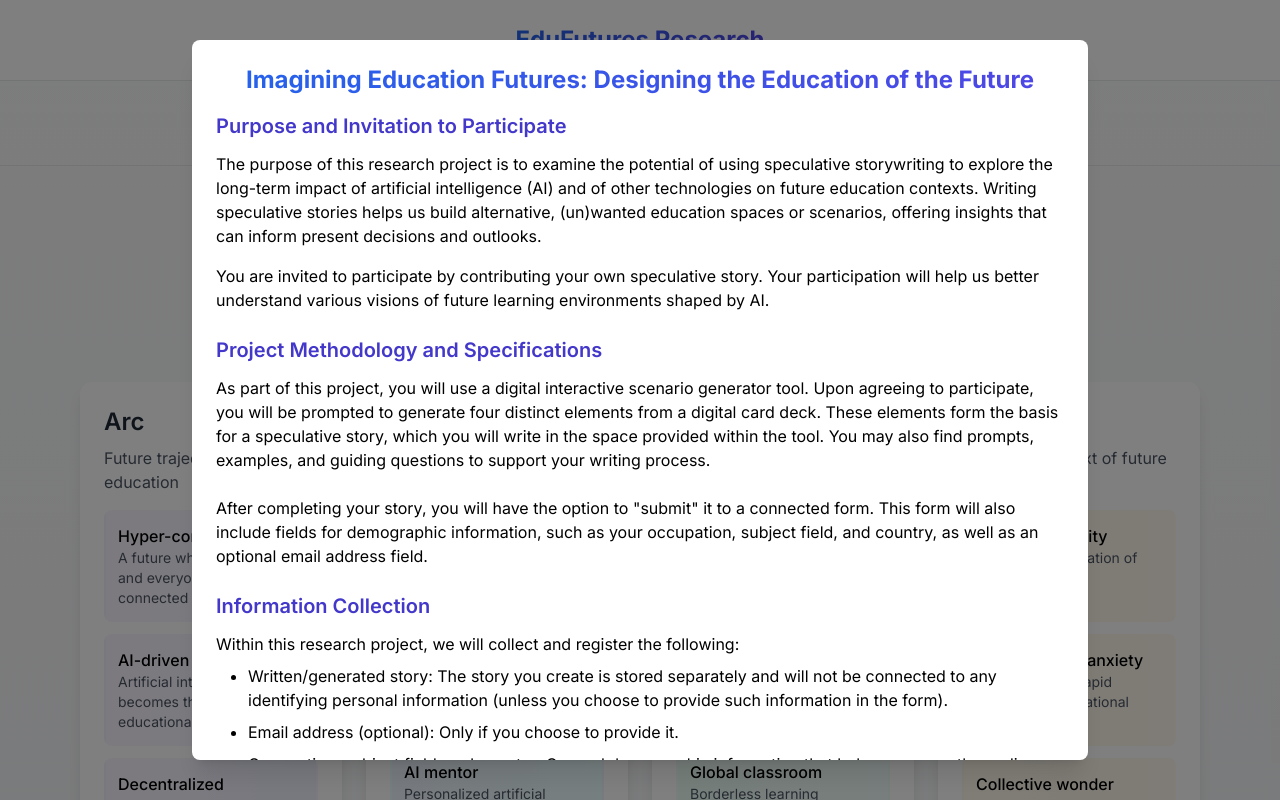
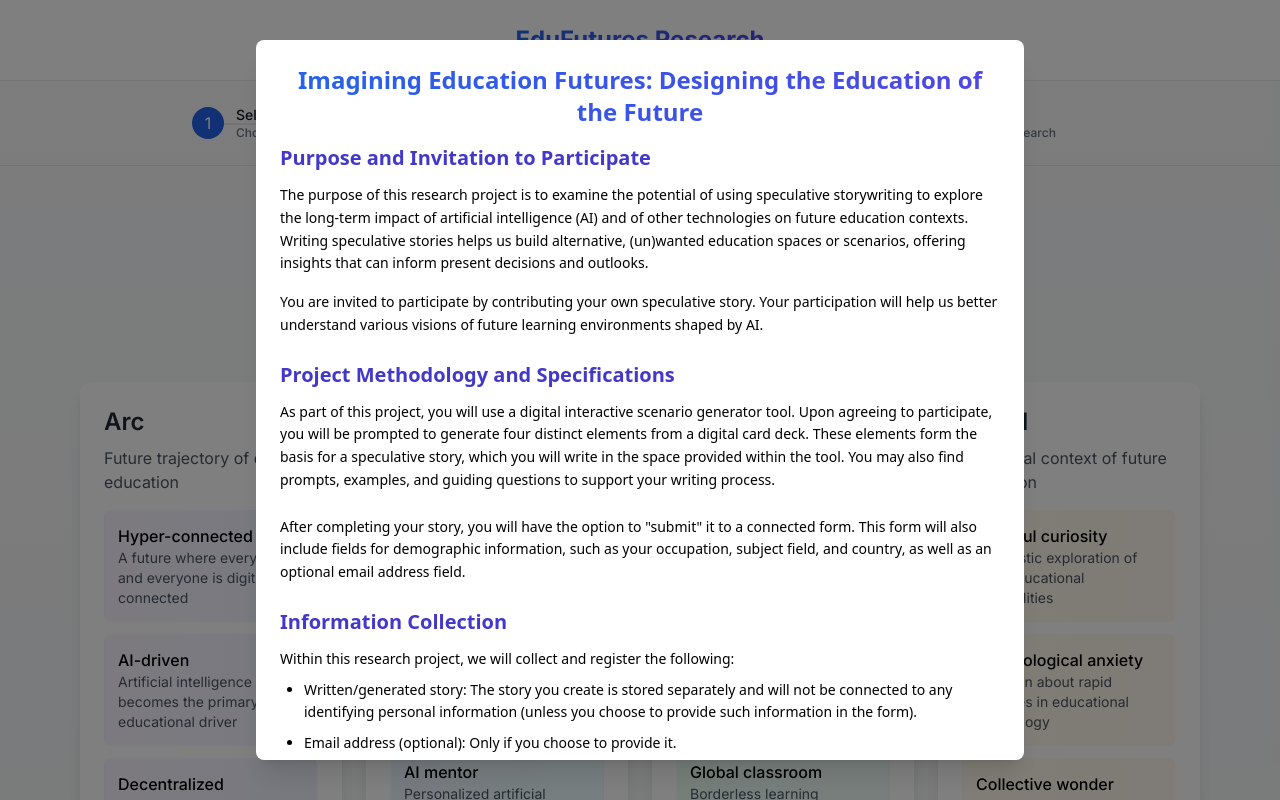
Before and after one commit to igidiotis/edufutures, a Next.js app: page / in a window 1280 px wide. Shown: the top 800 px of the page. Built offline with nearby package versions, Linux system fonts and the light colour scheme.

Commit message:
changes popup1

```diff
--- a/src/components/ConsentModal.tsx
+++ b/src/components/ConsentModal.tsx
@@ -11,97 +11,97 @@ export default function ConsentModal({ isOpen, onAccept, onDecline }: ConsentMod
 
   return (
     <div className="fixed inset-0 bg-black bg-opacity-50 z-50 flex items-center justify-center p-4">
-      <div className="bg-white rounded-lg shadow-xl w-full max-w-4xl max-h-[90vh] overflow-y-auto">
+      <div className="bg-white rounded-lg shadow-xl w-full max-w-3xl max-h-[90vh] overflow-y-auto font-sans">
         <div className="p-6">
           <h2 className="text-2xl font-bold mb-4 text-center bg-clip-text text-transparent bg-gradient-to-r from-blue-600 to-indigo-600">
             Imagining Education Futures: Designing the Education of the Future
           </h2>
 
           <h3 className="text-xl font-semibold mb-3 text-indigo-700">Purpose and Invitation to Participate</h3>
-          <p className="mb-4">
+          <p className="mb-4 text-sm leading-relaxed">
             The purpose of this research project is to examine the potential of using speculative storywriting to explore the long-term impact of artificial intelligence (AI) and of other technologies on future education contexts. Writing speculative stories helps us build alternative, (un)wanted education spaces or scenarios, offering insights that can inform present decisions and outlooks.
           </p>
-          <p className="mb-6">
+          <p className="mb-6 text-sm leading-relaxed">
             You are invited to participate by contributing your own speculative story. Your participation will help us better understand various visions of future learning environments shaped by AI.
           </p>
 
           <h3 className="text-xl font-semibold mb-3 text-indigo-700">Project Methodology and Specifications</h3>
-          <p className="mb-6">
+          <p className="mb-6 text-sm leading-relaxed">
             As part of this project, you will use a digital interactive scenario generator tool. Upon agreeing to participate, you will be prompted to generate four distinct elements from a digital card deck. These elements form the basis for a speculative story, which you will write in the space provided within the tool. You may also find prompts, examples, and guiding questions to support your writing process.
           </p>
-          <p className="mb-6">
+          <p className="mb-6 text-sm leading-relaxed">
             After completing your story, you will have the option to "submit" it to a connected form. This form will also include fields for demographic information, such as your occupation, subject field, and country, as well as an optional email address field.
           </p>
 
           <h3 className="text-xl font-semibold mb-3 text-indigo-700">Information Collection</h3>
-          <p className="mb-2">Within this research project, we will collect and register the following:</p>
-          <ul className="list-disc pl-8 mb-6">
+          <p className="mb-2 text-sm leading-relaxed">Within this research project, we will collect and register the following:</p>
+          <ul className="list-disc pl-6 mb-6 text-sm leading-relaxed">
             <li className="mb-2">Written/generated story: The story you create is stored separately and will not be connected to any identifying personal information (unless you choose to provide such information in the form).</li>
             <li className="mb-2">Email address (optional): Only if you choose to provide it.</li>
             <li className="mb-2">Occupation, subject field, and country: General demographic information that helps us gauge the audience using the tool.</li>
           </ul>
-          <p className="mb-6">
+          <p className="mb-6 text-sm leading-relaxed">
             The submitted stories and your feedback will be analyzed as part of the research project. Portions of these stories may also be cited or discussed in research publications and presentations, or used in subsequent focus groups or workshop discussions. However, no identifying information will be included in such discussions.
           </p>
 
           <h3 className="text-xl font-semibold mb-3 text-indigo-700">Voluntary Participation and Data Protection</h3>
-          <p className="mb-6">
+          <p className="mb-6 text-sm leading-relaxed">
             Your participation in this study is completely voluntary. You may discontinue your participation at any point without providing a reason. Only authorized research team members will have access to data submitted through this project.
           </p>
-          <p className="mb-6">
+          <p className="mb-6 text-sm leading-relaxed">
             No data will be shared beyond the immediate research team.
           </p>
-          <p className="mb-6">
+          <p className="mb-6 text-sm leading-relaxed">
             We process your personal data on the basis of your consent, in accordance with Article 6(1)(a) of the GDPR, and (if applicable) for archiving purposes in the public interest, scientific or historical research purposes or statistical purposes under Article 9(2)(j).
           </p>
-          <p className="mb-6">
+          <p className="mb-6 text-sm leading-relaxed">
             Kungliga Tekniska högskolan (KTH) in Stockholm, Sweden, is the entity responsible for your personal information. When the project concludes, the data collected and generated within the project will be securely stored for archival purposes for at least 5 years.
           </p>
 
           <h3 className="text-xl font-semibold mb-3 text-indigo-700">Concerning Your Rights to Your Data</h3>
-          <p className="mb-2">
+          <p className="mb-2 text-sm leading-relaxed">
             In line with EU data protection regulations (GDPR) and relevant national legislation, you have the right to:
           </p>
-          <ul className="list-disc pl-8 mb-6">
+          <ul className="list-disc pl-6 mb-6 text-sm leading-relaxed">
             <li className="mb-2">Withdraw your consent without affecting the lawfulness of data processing already carried out before withdrawal.</li>
             <li className="mb-2">Request access to your personal data.</li>
             <li className="mb-2">Have your personal data corrected.</li>
             <li className="mb-2">Have your personal data deleted.</li>
             <li className="mb-2">Have the processing of your personal data restricted.</li>
           </ul>
-          <p className="mb-6">
+          <p className="mb-6 text-sm leading-relaxed">
             Please note these rights can be limited under certain circumstances, such as confidentiality requirements or archival regulations.
           </p>
 
           <h3 className="text-xl font-semibold mb-3 text-indigo-700">Data Protection and Complaints</h3>
-          <p className="mb-6">
+          <p className="mb-6 text-sm leading-relaxed">
             If you have questions about how your data is handled or wish to exercise any of your data protection rights, you may contact:
           </p>
-          <p className="mb-6">
-            KTH Data Protection Officer (DPO): dataskyddsombud@kth.se
+          <p className="mb-6 text-sm leading-relaxed">
+            KTH Data Protection Officer (DPO): <a href="mailto:dataskyddsombud@kth.se" className="text-blue-600 hover:underline">dataskyddsombud@kth.se</a>
           </p>
-          <p className="mb-6">
-            You also have the right to lodge a complaint with the Swedish Privacy Protection Agency (imy.se).
+          <p className="mb-6 text-sm leading-relaxed">
+            You also have the right to lodge a complaint with the Swedish Privacy Protection Agency (<a href="https://www.imy.se" target="_blank" rel="noopener noreferrer" className="text-blue-600 hover:underline">imy.se</a>).
           </p>
 
           <h3 className="text-xl font-semibold mb-3 text-indigo-700">Project Responsibility and Contact Information</h3>
-          <p className="mb-2">Project Responsible (Researcher): gidiotis@kth.se</p>
-          <p className="mb-2">Principal Research Supervisor: stefanhr@kth.se</p>
-          <p className="mb-6">Mailing Address: BRINELLVÄGEN 68, 10044 STOCKHOLM, SWEDEN</p>
-          <p className="mb-6">
+          <p className="mb-2 text-sm leading-relaxed">Project Responsible (Researcher): <a href="mailto:gidiotis@kth.se" className="text-blue-600 hover:underline">gidiotis@kth.se</a></p>
+          <p className="mb-2 text-sm leading-relaxed">Principal Research Supervisor: <a href="mailto:stefanhr@kth.se" className="text-blue-600 hover:underline">stefanhr@kth.se</a></p>
+          <p className="mb-6 text-sm leading-relaxed">Mailing Address: BRINELLVÄGEN 68, 10044 STOCKHOLM, SWEDEN</p>
+          <p className="mb-6 text-sm leading-relaxed">
             Note: Should you wish, you may request a summary of the study's findings once the research is completed by contacting the Project Responsible.
           </p>
 
           <div className="flex justify-center space-x-4 mt-8">
             <button
               onClick={onDecline}
-              className="px-6 py-2 rounded-md bg-gray-300 hover:bg-gray-400 text-gray-800 font-medium"
+              className="px-6 py-2 rounded-md bg-gray-300 hover:bg-gray-400 text-gray-800 font-medium text-sm"
             >
               Decline
             </button>
             <button
               onClick={onAccept}
-              className="px-6 py-2 rounded-md bg-gradient-to-r from-blue-600 to-indigo-600 hover:from-blue-700 hover:to-indigo-700 text-white font-medium"
+              className="px-6 py-2 rounded-md bg-gradient-to-r from-blue-600 to-indigo-600 hover:from-blue-700 hover:to-indigo-700 text-white font-medium text-sm"
             >
               I Accept
             </button>
```
